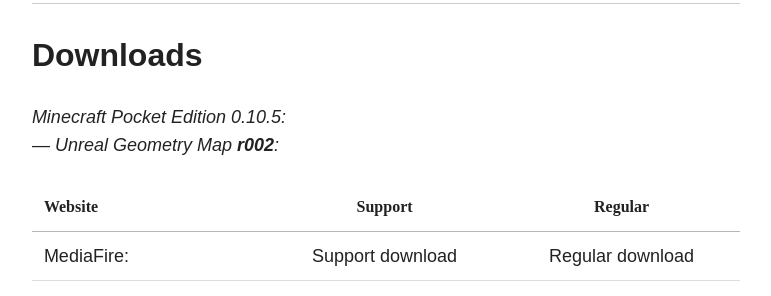
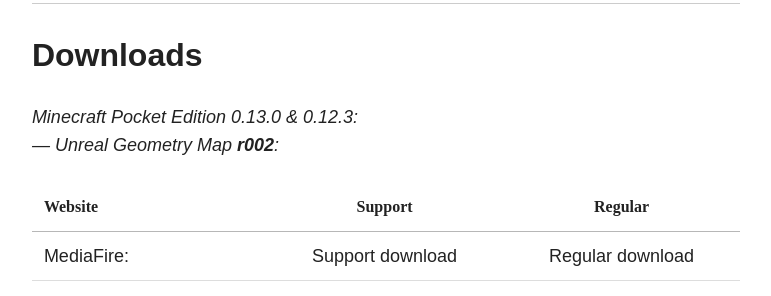
Before and after one commit to Desno365/Desno365.github.io, a Jekyll site: the page built from minecraft/unreal-map/index.md, in a window 1280 px wide and 900 px high, scrolled down 1469 px. Shown: the part 153-449 px from the top of the window, without its empty margins (254-1025 px from the left). Built offline with Jekyll 4.4.1, drawn with Linux system fonts in a browser that asks for light colours; nearby versions of some CDN libraries; comment, search, counter and statistics services are not loaded.

Commit message:
Update Unreal Map compatibility

```diff
--- a/minecraft/unreal-map/index.md
+++ b/minecraft/unreal-map/index.md
@@ -39,7 +39,7 @@
 
 ## Downloads
 
-<i>Minecraft Pocket Edition 0.10.5:</i><br>
+<i>Minecraft Pocket Edition 0.13.0 & 0.12.3:</i><br>
 <i> --- Unreal Geometry Map <b>r002</b>:</i>
 
 | Website | Support | Regular |
```
